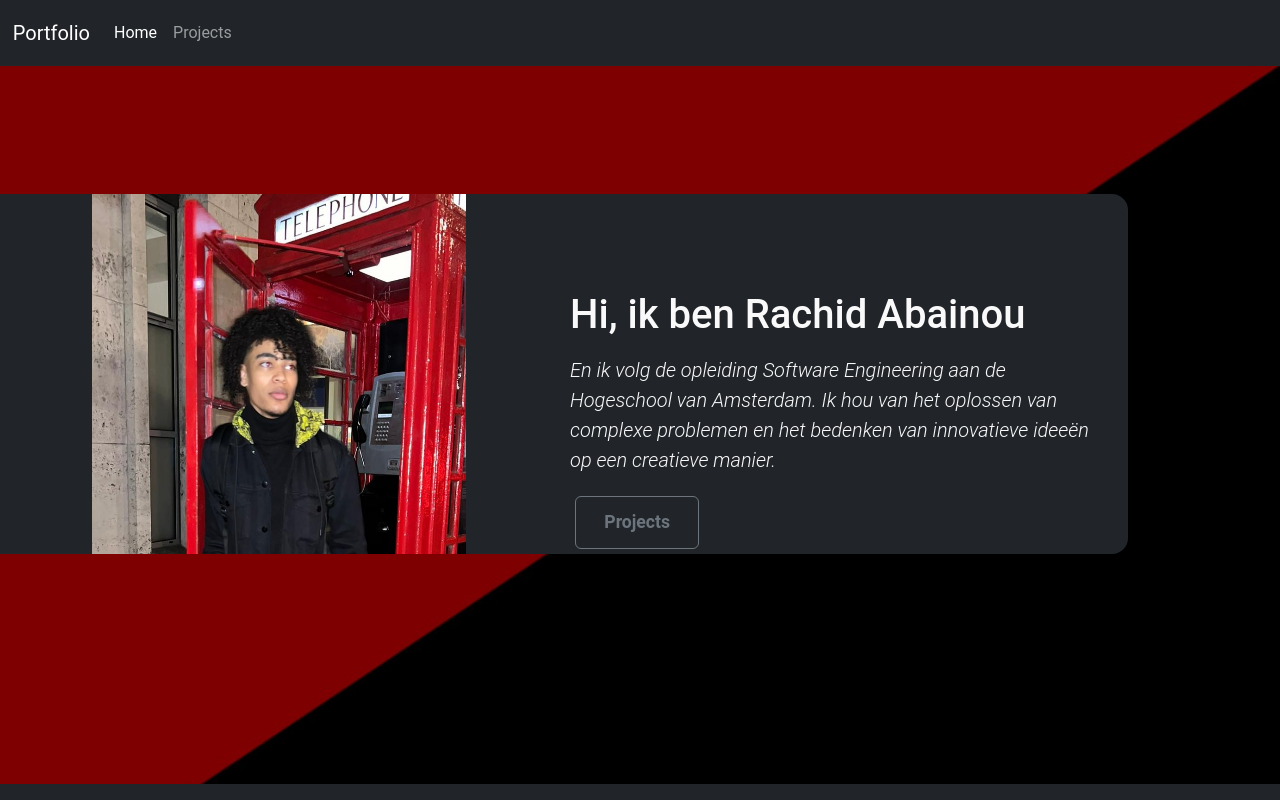
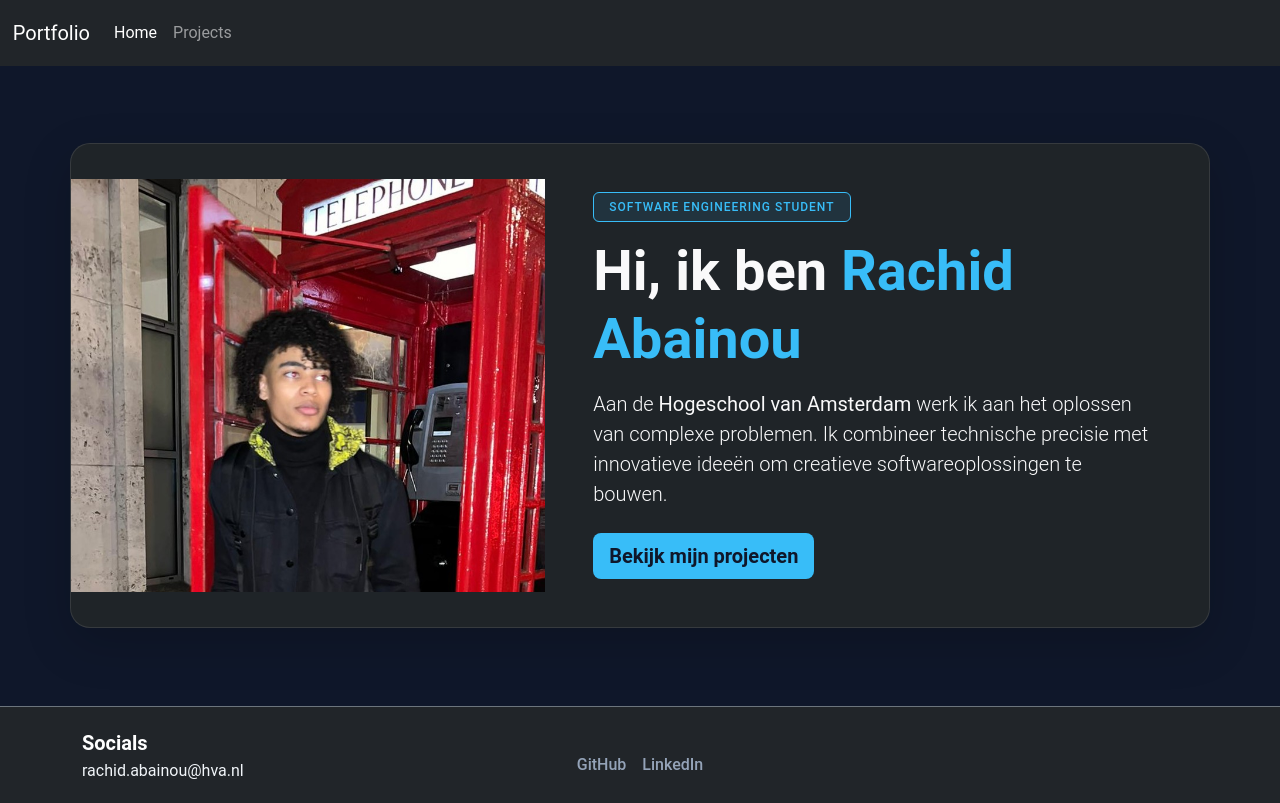
Before and after one commit to SectRQ/portfolio, a Vue app in the folder front-end/: page /#/home in a window 1280 px wide. Built offline with nearby package versions, Linux system fonts and the light colour scheme.

Commit message:
visuals changed.

```diff
--- a/front-end/src/App.vue
+++ b/front-end/src/App.vue
@@ -1,7 +1,11 @@
 <template>
-  <navbar></navbar>
-  <footerComponent></footerComponent>
-  <router-view></router-view>
+  <div class="site-wrapper">
+    <navbar></navbar>
+    <main class="content-area">
+      <router-view></router-view>
+    </main>
+    <footerComponent></footerComponent>
+  </div>
 </template>
 
 <script>
@@ -24,4 +28,13 @@ export default {
   text-align: center;
 
 }
+
+.site-wrapper {
+  display: flex;
+  flex-direction: column;
+  min-height: 100vh;
+}
+.content-area {
+  flex: 1;
+}
 </style>
--- a/front-end/src/components/allProjects.vue
+++ b/front-end/src/components/allProjects.vue
@@ -3,7 +3,7 @@
     <div class="container">
       <div class="row">
         <div class="col-md-4">
-          <div class="card mb-4 box-shadow border-black border-3">
+          <div class="card mb-4 box-shadow border-3">
             <div class="btn-group">
               <router-link to="/echoesFromTheShadows" class="nav-link" active-class="active">
                 <img class="card-img-top" src="../assets/efts_logo_v.2.png" data-holder-rendered="true">
@@ -32,14 +32,19 @@ export default {
 .card{
   transition: transform .2s;
   border-radius: 0;
+  background: #1f2428;
+  box-shadow: 0 20px 40px rgba(0,0,0,0.4);
+
 }
 .card:hover{
-  transform: scale(1.1)
+  transform: translateY(-2%);
+  border-color: #38bdf8;
 }
 .card-img-top{
   display: block;
   height: 15rem;
   width: 100%;
+
 
 }
 .card-text{
--- a/front-end/src/components/efts.vue
+++ b/front-end/src/components/efts.vue
@@ -1,5 +1,5 @@
 <template>
-  <main class="container">
+  <main class="container py-5">
     <section class="py-5 bg-dark">
       <button type="button" class="btn btn-outline-secondary">
         <router-link to="/allProjects" class="nav-link" active-class="active">
@@ -13,10 +13,22 @@
       </a>
 
       <h1 class="text-center">Dark Tech studio</h1>
-      <div class="text-center">
-        <img src="../assets/Afbeelding1.jpg">
-        <img src="../assets/efts_logo_v.2.png">
-        <img src="../assets/Afbeelding2.jpg">
+      <div class="row g-3 my-5 justify-content-center">
+        <div class="col-md-4">
+          <div class="img-wrapper">
+            <img src="../assets/IMG_8754.jpg" class="project-img" alt="Prototype 1">
+          </div>
+        </div>
+        <div class="col-md-4">
+          <div class="img-wrapper">
+            <img src="../assets/efts_logo_v.2.png" class="project-img" alt="Project Logo">
+          </div>
+        </div>
+        <div class="col-md-4">
+          <div class="img-wrapper">
+            <img src="../assets/Screenshot_2025-12-09_154450.png" class="project-img" alt="Prototype 2">
+          </div>
+        </div>
       </div>
 
       <p>
@@ -27,7 +39,7 @@
         <li>Het uitwerken van ethische en onethische interface designs</li>
         <li>Technische documentatie en 3D-modellen</li>
         <li>Meewerken aan camerastreams, IP-scanners en hardwarekeuzes</li>
-        <li>Een motion detection dashboard</li>
+        <li>Twee dashboards</li>
         <li>Testplannen en gebruikersobservaties</li>
       </ul>
       <p>Voor dit project had ik het Creative Technologist profiel.
@@ -35,8 +47,11 @@
         Op die manier kon ik onderzoeken hoe mooi ontwerp, gebruiksgemak en ethische impact samenkomen in een oplossing.
       </p>
 
-      <div>
-        <h2 class="py-4">Hard skills</h2>
+      <div class="container row">
+        <div class="row g-4">
+          <div class="col-md-6">
+            <div class="skill-card p-4 h-100">
+              <h3 class="py-4">Hard skills</h3>
               <p>
                 Hieronder zijn de technisch en creatieve skills die ik heb opgedaan:
               </p>
@@ -50,7 +65,9 @@
                 <li>Usertesting: analyseren, observeren en interviewen</li>
               </ul>
             </div>
-      <div>
+          </div>
+          <div class="col-md-6">
+            <div class="skill-card p-4 h-100">
               <h2 class="py-4">Soft skills</h2>
               <p>
                 Hieronder zijn de process en samenwerking skills:
@@ -64,6 +81,10 @@
                 <li>Creativiteit: Ontwerpen van interfaces, experimenteren met nieuwe technologieën en visuele concepten</li>
               </ul>
             </div>
+          </div>
+        </div>
+      </div>
+
     </section>
   </main>
 </template>
@@ -84,5 +105,29 @@ section{
 .btn{
   margin: 0% 1% 5% 1%;
 }
+.skill-card {
+  background: rgba(255, 255, 255, 0.03);
+  border: 1px solid rgba(255, 255, 255, 0.1);
+  border-radius: 15px;
+}
+.img-wrapper {
+  overflow: hidden;
+  border-radius: 12px;
+  box-shadow: 0 10px 20px rgba(0, 0, 0, 0.3);
+  height: 90%;
+  border: 1px solid rgba(255, 255, 255, 0.1);
+}
 
+.project-img {
+  width: 100%;
+  height: 100%;
+  object-fit: cover;
+  transition: transform 0.4s ease;
+  display: block;
+}
+
+.img-wrapper:hover .project-img {
+  transform: scale(1.1);
+  filter: brightness(1.1);
+}
 </style>
--- a/front-end/src/components/footer.vue
+++ b/front-end/src/components/footer.vue
@@ -1,10 +1,26 @@
 <template>
-<footer class="bg-dark py-6 fixed-bottom">
-  <div class="container text-light text-center">
-    <p class="display-5 mb-3"></p>
-  </div>
+  <footer class="footer bg-dark pt-4 pb-1 border-top border-secondary">
+    <div class="container">
+      <div class="row align-items-center">
+        <div class="col-md-4 text-center text-md-start mb-4 mb-md-0">
+          <h5 class="text-white fw-bold mb-1">Socials</h5>
+          <p>rachid.abainou@hva.nl</p>
+        </div>
 
-</footer>
+        <div class="col-md-4 text-center mb-4 mb-md-0">
+          <div class="d-flex justify-content-center gap-3">
+            <a href="https://github.com/SectRQ" target="_blank" class="social-link" title="GitHub">
+              <i class="bi bi-github"></i> GitHub
+            </a>
+            <a href="https://www.linkedin.com/in/rachid-abainou/" target="_blank" class="social-link" title="LinkedIn">
+              <i class="bi bi-linkedin"></i> LinkedIn
+            </a>
+
+          </div>
+        </div>
+      </div>
+    </div>
+  </footer>
 </template>
 
 <script>
@@ -14,5 +30,23 @@ export default {
 </script>
 
 <style scoped>
+.footer {
+  background-color: #1a1d21;
+
+}
+
+.social-link {
+  color: #94a3b8;
+  text-decoration: none;
+  font-weight: 500;
+  transition: color 0.2s ease-in-out, transform 0.2s ease-in-out;
+  display: inline-block;
+}
+
+.social-link:hover {
+  color: #38bdf8;
+  transform: translateY(-2px);
+}
+
 
 </style>
--- a/front-end/src/components/homePage.vue
+++ b/front-end/src/components/homePage.vue
@@ -1,65 +1,98 @@
 <template>
+  <div class="hero-section d-flex align-items-center">
+    <div class="container">
+      <div class="row align-items-center profile-card shadow-lg">
+        <div class="col-lg-5 p-0">
+          <div class="image-container">
+            <img class="profile-img" alt="Rachid Abainou" src="../assets/new.jpg">
+          </div>
+        </div>
 
-  <div class="first container row bg-dark">
-    <div class="col">
-      <img class="profile-img" alt="alt" src="../assets/new.jpg">
-    </div>
-    <div class="col header">
-      <h1 class="py-2">Hi, ik ben Rachid Abainou</h1>
-      <p class="lead">En ik volg de opleiding Software Engineering aan de Hogeschool van Amsterdam.
-        Ik hou van het oplossen van complexe problemen en het bedenken van innovatieve ideeën op een creatieve manier.
-      </p>
+        <div class="col-lg-7 header-content p-5">
+          <span class="badge mb-3">Software Engineering Student</span>
+          <h1 class="display-4 fw-bold mb-3">Hi, ik ben <span class="text-accent">Rachid Abainou</span></h1>
+          <p class="lead mb-4">
+            Aan de <strong>Hogeschool van Amsterdam</strong> werk ik aan het oplossen van complexe problemen.
+            Ik combineer technische precisie met innovatieve ideeën om creatieve softwareoplossingen te bouwen.
+          </p>
 
-      <router-link to="/allProjects" active-class="active"><button class="btn btn-outline-secondary">Projects
-      </button></router-link>
-
+          <div class="cta-buttons">
+            <router-link to="/allProjects" class="btn btn-accent btn-lg me-3">
+              Bekijk mijn projecten
+            </router-link>
+          </div>
+        </div>
+      </div>
     </div>
   </div>
-
 </template>
 
 <script>
 export default {
   name: 'homepageComponent',
-
 }
 </script>
 
-<!-- Add "scoped" attribute to limit CSS to this component only -->
 <style scoped>
-.first{
-  margin-top: 10%;
 
-  border-radius: 0 1rem 1rem 0;
-
-}
-.header{
-  text-align: left;
-  margin-top: 8%;
-  color: #f9f9fa;
-
-}
-.profile-img{
-  width: 70%;
-  min-height: 100%;
-}
-.lead{
-  font-style: italic;
+.hero-section {
+  min-height: 80vh;
+  padding: 40px 0;
 }
 
-
-.btn {
-  margin: 1%;
-}
-.btn-outline-secondary {
-  padding: 12px 28px;
-  font-size: 1.1rem;
-  font-weight: bold;
-  transition: transform 0.2s ease-in-out;
+.profile-card {
+  background: #1f2428;
+  border-radius: 20px;
+  overflow: hidden;
+  border: 1px solid rgba(255, 255, 255, 0.1);
 }
 
-.btn-outline-secondary:hover {
-  transform: scale(1.08);
+.image-container {
+  height: 100%;
+  min-height: 400px;
+}
+
+.profile-img {
+  width: 100%;
+  height: 100%;
+  object-fit: cover;
+  transition: transform 0.5s ease;
+}
+
+.profile-card:hover .profile-img {
+  transform: scale(1.05);
+}
+
+.header-content {
+  text-align: left;
+  color: #f9f9fa;
+}
+
+.text-accent {
+  color: #38bdf8;
+}
+
+.badge {
+  background-color: rgba(56, 189, 248, 0.1);
+  color: #38bdf8;
+  border: 1px solid #38bdf8;
+  padding: 8px 15px;
+  font-weight: 500;
+  text-transform: uppercase;
+  letter-spacing: 1px;
+}
+
+.btn-accent {
+  background-color: #38bdf8;
+  color: #0f172a;
+  font-weight: bold;
+  border: none;
+}
+
+.btn-accent:hover {
+  background-color: #0ea5e9;
+  transform: translateY(-2px);
+  box-shadow: 0 10px 20px rgba(56, 189, 248, 0.3);
 }
 
 </style>
--- a/front-end/src/main.css
+++ b/front-end/src/main.css
@@ -1,7 +1,13 @@
-body{
-    background-color: black;
-    background: url("../src/assets/image.jpg") fixed;
-    background-size: cover;
-    color: white;
+:root {
+    --bg-primary: #0f172a;
+    --bg-secondary: #1e293b;
+    --accent: #38bdf8;
+    --text-main: #f1f5f9;
+    --text-muted: #94a3b8;
+}
 
+body {
+    background-color: var(--bg-primary);
+    color: var(--text-main);
+    font-family: 'Inter', 'Roboto', sans-serif;
 }
--- a/front-end/src/router/index.js
+++ b/front-end/src/router/index.js
@@ -3,7 +3,7 @@ import homePage from "@/components/homePage";
 import allProjects from "@/components/allProjects";
 import efts from "@/components/efts";
 const routes = [
-    {path: '/', redirect: 'homePage'},
+    {path: '/', redirect: 'home'},
     {path: '/home', component: homePage},
     {path: '/allProjects', component: allProjects},
     {path: '/echoesFromTheShadows', component: efts},
```
Also changed, not shown: front-end/src/assets/IMG_8754.jpg (added), front-end/src/assets/Screenshot_2025-12-09_154450.png (added). Lines whose indentation alone changed are shown as unchanged.
